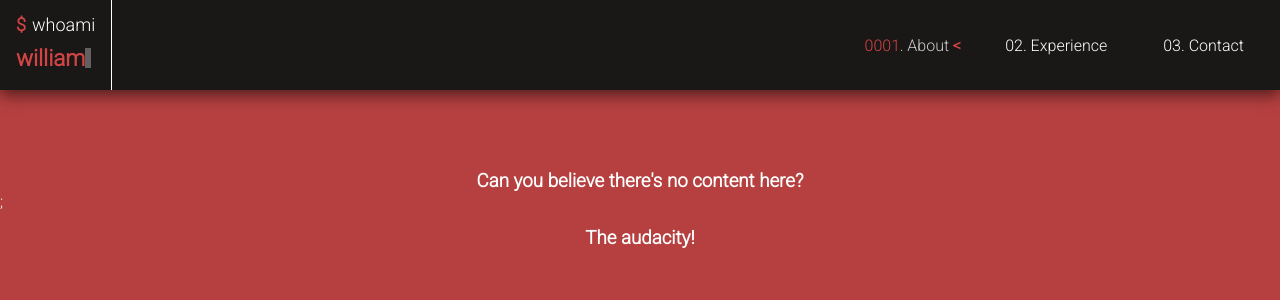
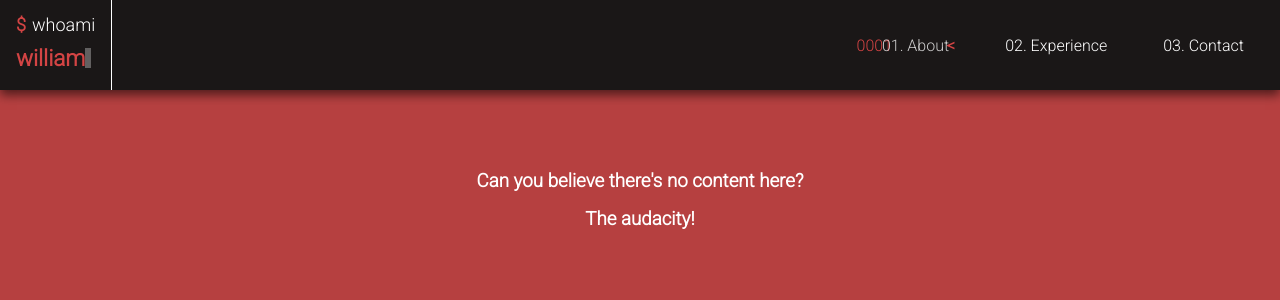
Before and after one commit to wi11ahern/who-am-i, a React (Vite) app: page / in a window 1280 px wide. In both pictures the pointer is over the link 915 px from the left and 45 px from the top of the page. Shown: the top 300 px of the page. Built offline with nearby package versions, Linux system fonts and the light colour scheme.

Commit message:
Add binary number transitions to nav

```diff
--- a/src/App.tsx
+++ b/src/App.tsx
@@ -7,7 +7,6 @@ function App() {
       <h3 style={{ textAlign: "center", padding: "5rem 0 0 0" }}>
         Can you believe there's no content here?
       </h3>
-      ;
       <h3 style={{ textAlign: "center", padding: "1rem 0 0 0" }}>
         The audacity!
       </h3>
--- a/src/components/layout/header.module.css
+++ b/src/components/layout/header.module.css
@@ -1,6 +1,6 @@
 .header {
   width: 100%;
-  box-shadow: 0 5px 15px rgba(0, 0, 0, 0.574);
+  box-shadow: 0 5px 10px rgba(0, 0, 0, 0.574);
   background-color: var(--black);
   overflow: hidden;
   display: flex;
--- a/src/components/layout/main-nav.module.css
+++ b/src/components/layout/main-nav.module.css
@@ -1,5 +1,7 @@
 .main-nav {
   width: 100%;
+  min-width: 50%;
+  overflow: hidden;
 }
 
 .main-nav ul {
@@ -28,6 +30,7 @@
   color: rgba(255, 255, 255, 0.778);
 }
 
+@media only screen and (min-width: 600px) {
   .main-nav li a:hover span {
     opacity: 0;
     transition: all 0.15s ease-in-out;
@@ -37,14 +40,14 @@
     opacity: 1;
     content: "0001";
     position: absolute;
-  right: 380px;
+    right: 388px;
     color: var(--red-alt);
   }
 
   .about:hover::after {
     content: "<";
     position: absolute;
-  right: 319px;
+    right: 325px;
     color: var(--red-alt);
     font-weight: bolder;
   }
@@ -53,14 +56,14 @@
     opacity: 1;
     content: "0010";
     position: absolute;
-  right: 258px;
+    right: 262px;
     color: var(--red-alt);
   }
 
   .experience:hover::after {
     content: "<";
     position: absolute;
-  right: 160px;
+    right: 163px;
     color: var(--red-alt);
     font-weight: bolder;
   }
@@ -70,14 +73,15 @@
     content: "0011";
     margin-left: 0;
     position: absolute;
-  right: 98px;
+    right: 99px;
     color: var(--red-alt);
   }
 
   .contact:hover::after {
     content: "<";
     position: absolute;
-  right: 25px;
+    right: 24px;
     color: var(--red-alt);
     font-weight: bolder;
   }
+}
```
Lines whose indentation alone changed are shown as unchanged.
